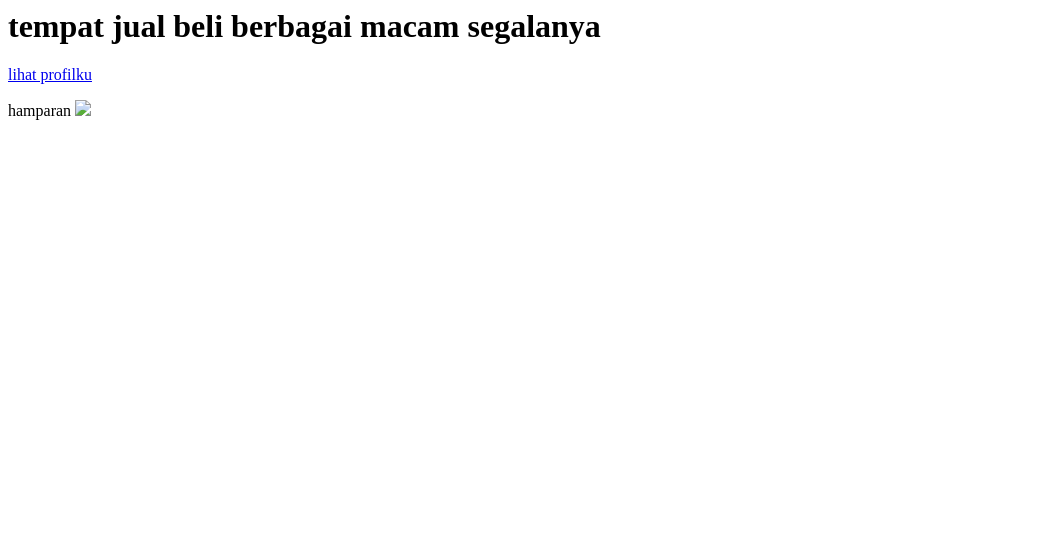
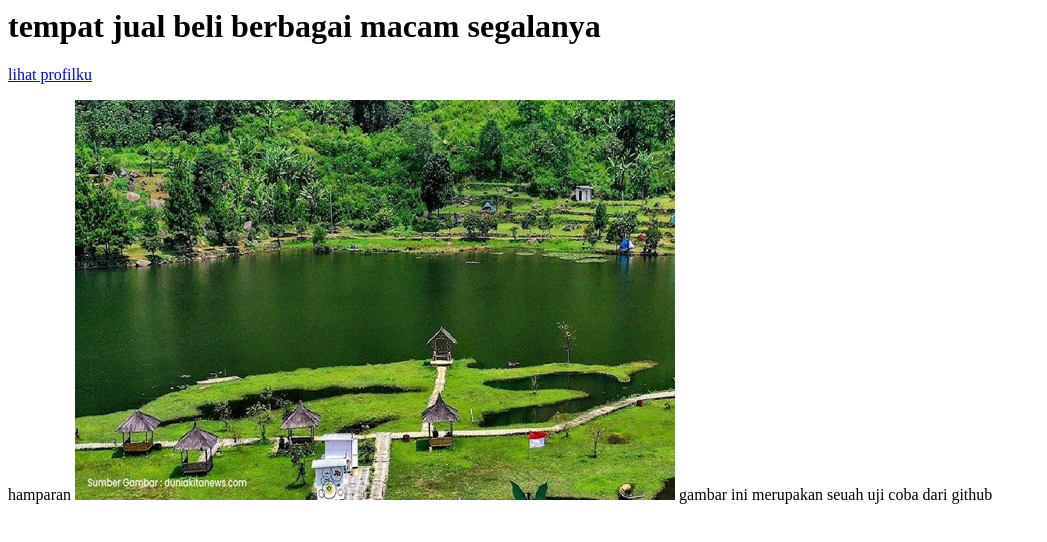
Before and after one commit to sustory/Sustory.github.io, a plain HTML site: page index.html in a window 1280 px wide. Shown: the whole page, without its empty margins (0-1047 px from the left). Drawn offline with nearby package versions, Linux system fonts and the light colour scheme.

Commit message:
Update index.html

```diff
--- a/index.html
+++ b/index.html
@@ -6,12 +6,12 @@
 
 <link rel="stylesheet" href=<link href="https://cdn.jsdelivr.net/npm/bootstrap@5.3.7/dist/css/bootstrap.min.css" rel="stylesheet" integrity="sha384-LN+7fdVzj6u52u30Kp6M/trliBMCMKTyK833zpbD+pXdCLuTusPj697FH4R/5mcr" crossorigin="anonymous">
 
-  <link rel="shortcut icon" type="image/png" href="logo.png">
-  <link rel="icon" type="img/png" src="logo.png">
+  <link rel="shortcut icon" type="image/png" href="github.logo.png">
+  <link rel="icon" type="image/png" src="github.logo.png">
 
 </head>
 
-  <title>Digital Marketing</title>
+  <title>Digital marquez</title>
 
    <div class="container">
      <div class="row">
@@ -20,7 +20,10 @@
          <p> <a href="profil.html">lihat profilku</a></p>
           <div class="col-lg-12 stretch-card grid-margin col-6">
             hamparan
-            <img style="border-radius:1em," src="github_101.png
+            <img style="border-radius:1em," src="github_101.png"/>
+
+              gambar ini merupakan seuah uji coba dari github
+
 
 
 
```
